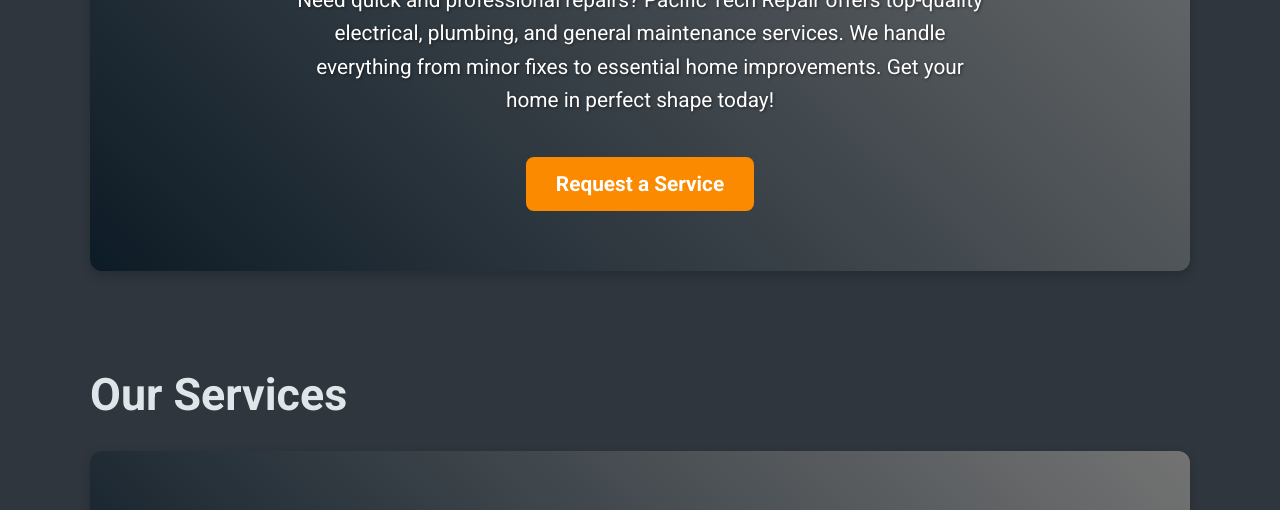
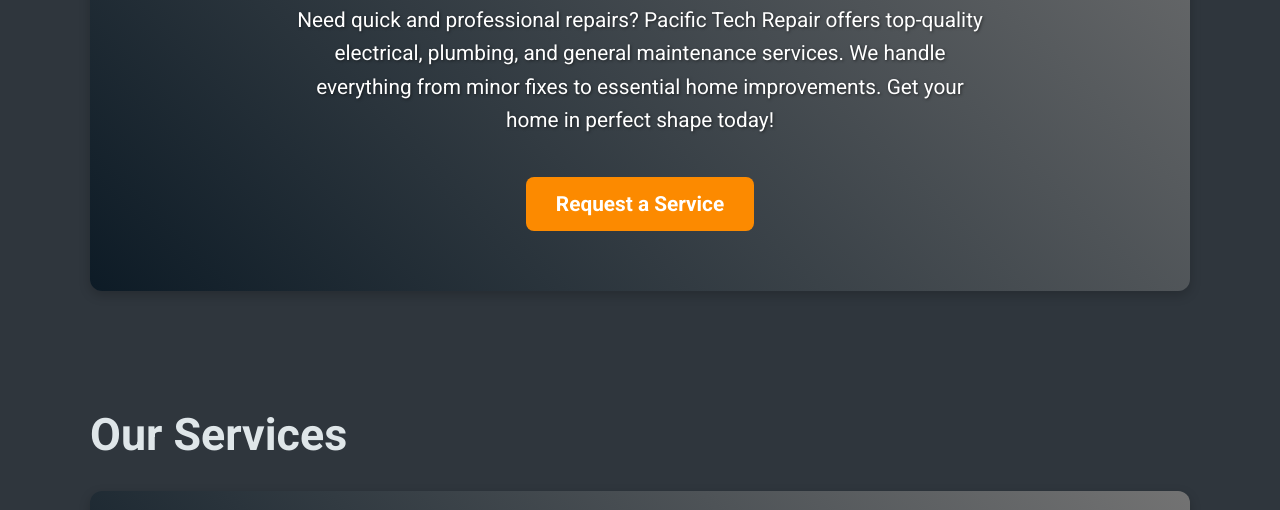
Before and after one commit to neskoweb/pacificfix, a plain HTML site: page index.html in a window 1280 px wide. Shown: the part 590-1100 px from the top of the page. Drawn offline with Linux system fonts and the light colour scheme.

Commit message:
Update styles.css

```diff
--- a/styles.css
+++ b/styles.css
@@ -67,7 +67,7 @@ nav ul li a:hover {
     color: white;
     text-align: center;
     padding: 60px 20px; /* Применяем те же отступы, что и у других секций */
-    margin: 0 auto; /* Центрирование секции */
+    margin: 20px auto; /* Центрирование секции */
     max-width: 1100px; /* Ограничиваем ширину, как у других секций */
     box-sizing: border-box; /* Включение padding и border в размер элемента */
     border-radius: 12px; /* Скругленные углы */
```
